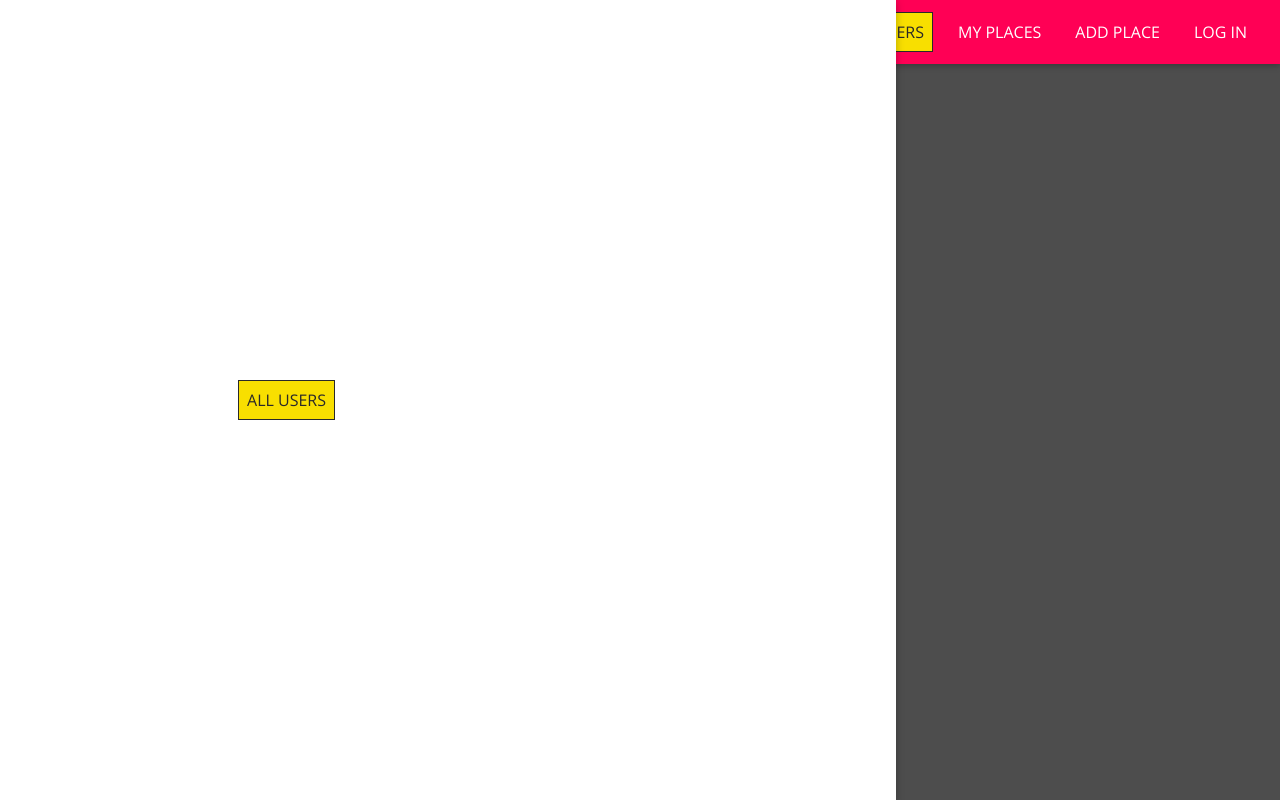
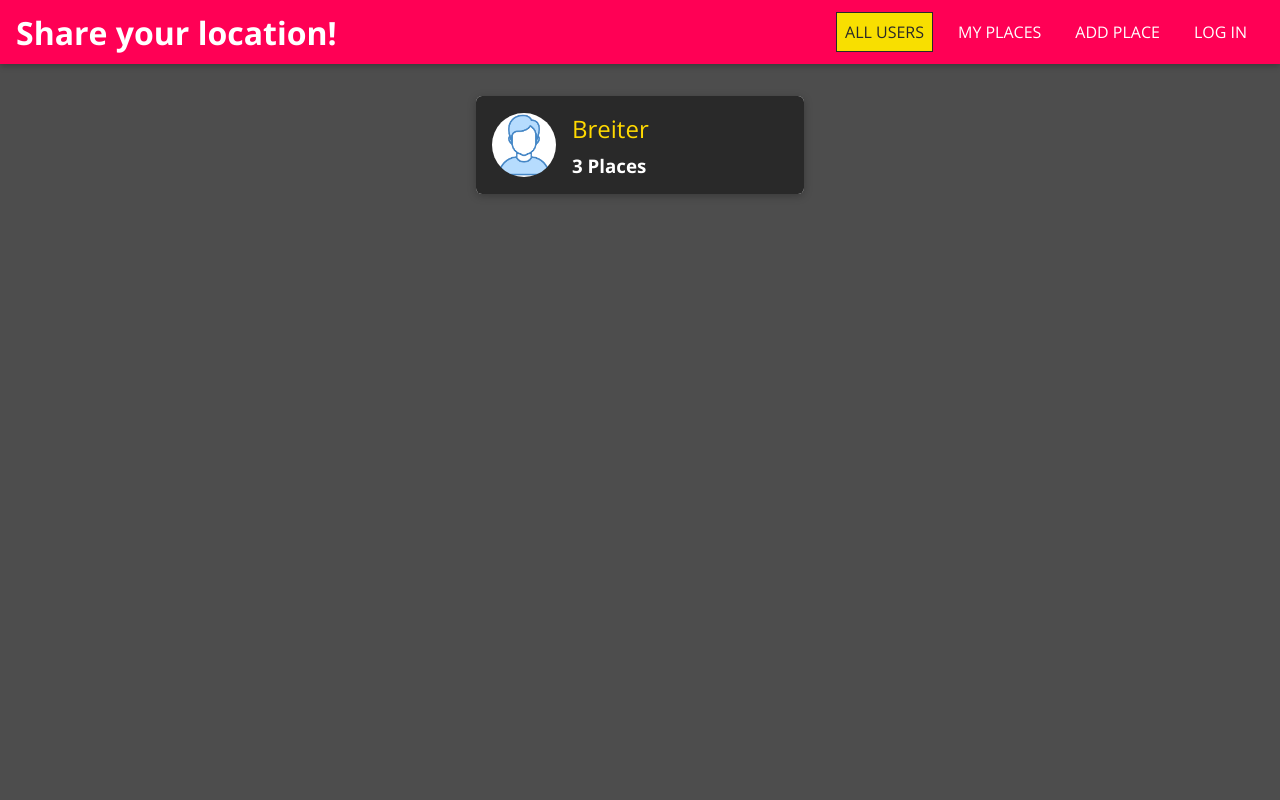
Before and after one commit to Yevhwnii/mern-location-sharing, a React (Create React App) app in the folder frontend/: page / in a window 1280 px wide. Built offline with nearby package versions, Linux system fonts and the light colour scheme.

Commit message:
adding logic to sidedrawer and backdrop

```diff
--- a/frontend/src/shared/components/Navigation/MainNavigation.js
+++ b/frontend/src/shared/components/Navigation/MainNavigation.js
@@ -1,21 +1,34 @@
-import React, { Fragment } from 'react';
+import React, { Fragment, useState } from 'react';
 import { Link } from 'react-router-dom';
 
 import './MainNavigation.css';
 import MainHeader from './MainHeader';
 import NavLinks from './NavLinks';
 import SideDrawer from './SideDrawer';
+import Backdrop from '../UIElements/Backdrop';
 
 const MainNavigation = (props) => {
+  const [drawerIsOpen, setDrawerIsOpen] = useState(false);
+
+  const openDrawer = () => {
+    setDrawerIsOpen(true);
+  };
+  const closeDrawer = () => {
+    setDrawerIsOpen(false);
+  };
   return (
     <Fragment>
-      <SideDrawer>
-        <nav className='main-navigation__drawer-nav'>
-          <NavLinks />
-        </nav>
-      </SideDrawer>
+      {drawerIsOpen && <Backdrop onClick={closeDrawer} />}
+      {drawerIsOpen && (
+        <SideDrawer>
+          <nav className='main-navigation__drawer-nav'>
+            <NavLinks />
+          </nav>
+        </SideDrawer>
+      )}
+
       <MainHeader>
-        <button className='main-navigation__menu-btn'>
+        <button className='main-navigation__menu-btn' onClick={openDrawer}>
           <span />
           <span />
           <span />
```
